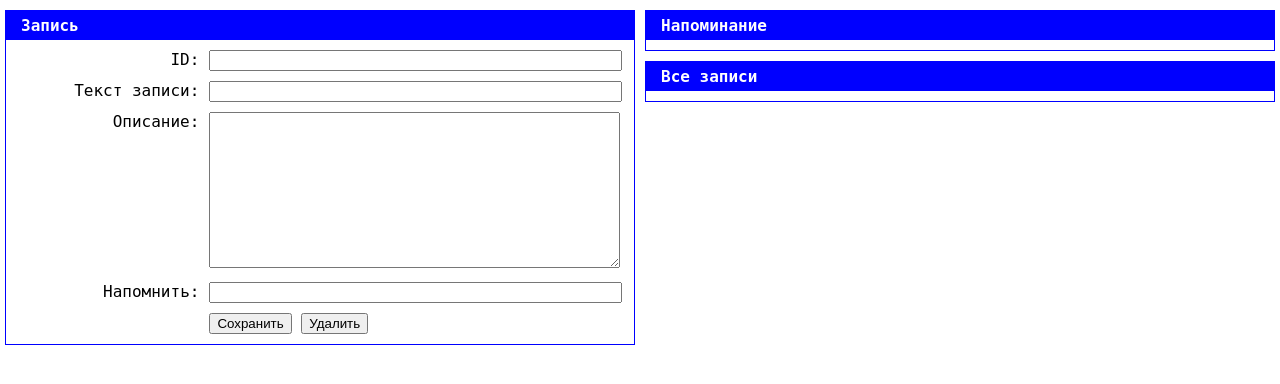
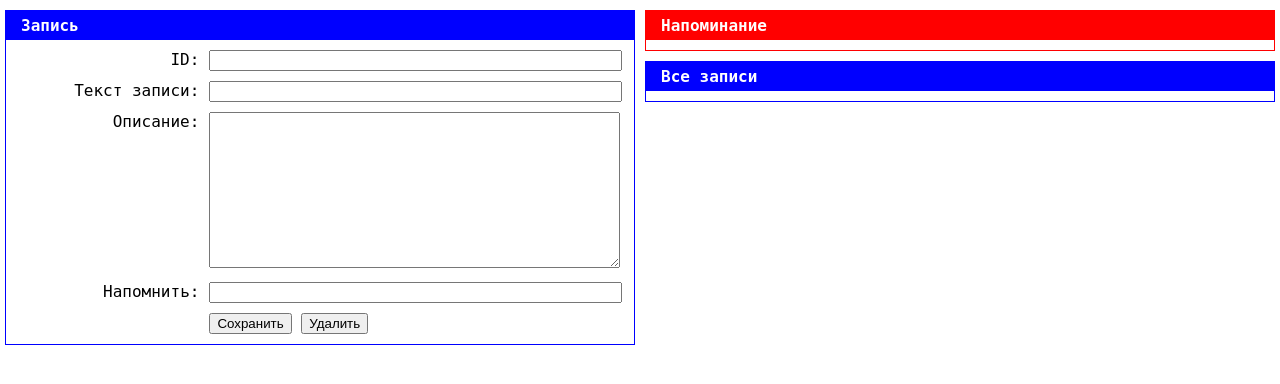
Before and after one commit to IwanZhdanov2022/notebook, a PHP site: page / in a window 1280 px wide. Shown: the top 384 px of the page. Run offline with PHP 8.4, Linux system fonts and the light colour scheme.

Commit message:
Окно напоминания выделять красным

```diff
--- a/index.html
+++ b/index.html
@@ -42,7 +42,7 @@
       </div>
     </div>
     <div>
-      <div class="win">
+      <div class="win win-red" id="alarm-window">
         <div class="win-head">Напоминание</div>
         <div class="win-body">
           <div id="alarm"></div>
--- a/notebook.js
+++ b/notebook.js
@@ -5,6 +5,7 @@ function rand (a, b) {
 var noteList = [];
 var resultElement = '#result';
 var alarmElement = '#alarm';
+var alarmWindow = '#alarm-window';
 var remainTimer = 0;
 function calcAlarmRemainTime () {
   clearTimeout(remainTimer);
@@ -30,6 +31,11 @@ function showNotesInAlarm () {
     return a.alarm <= tm;
   });
   document.querySelector(alarmElement).innerHTML = html;
+  if (html) {
+    document.querySelector(alarmWindow).classList.remove('hidden');
+  } else {
+    document.querySelector(alarmWindow).classList.add('hidden');
+  }
   calcAlarmRemainTime();
 }
 function showNotes () {
@@ -48,10 +54,11 @@ function find (id) {
 }
 function getNotesAsHtml (callback) {
   var html = '';
-  var a, caption;
+  var a, caption, is_something = false;
   html += '<div class="note-list">';
   for (a=0; a<noteList.length; a++) {
     if (!callback || callback(noteList[a])) {
+      is_something = true;
       html += '<div class="note">';
       caption = noteList[a].txt;
       if (!caption) caption = 'без названия';
@@ -61,6 +68,7 @@ function getNotesAsHtml (callback) {
     }
   }
   html += '</div>';
+  if (!is_something) return '';
   return html;
 }
 function addNote (ob) {
--- a/style.css
+++ b/style.css
@@ -7,15 +7,25 @@ html, body {
   height: 100%;
 }
 
+.hidden {
+  display: none !important;
+}
+
 .win {
   margin: 10px 5px;
   border: 1px blue solid;
+}
+.win.win-red {
+  border-color: red;
 }
 .win-head {
   background-color: blue;
   color: white;
   font-weight: bold;
   padding: 5px 15px;
+}
+.win-red .win-head {
+  background-color: red;
 }
 .win-body {
   padding: 5px 15px;
```
